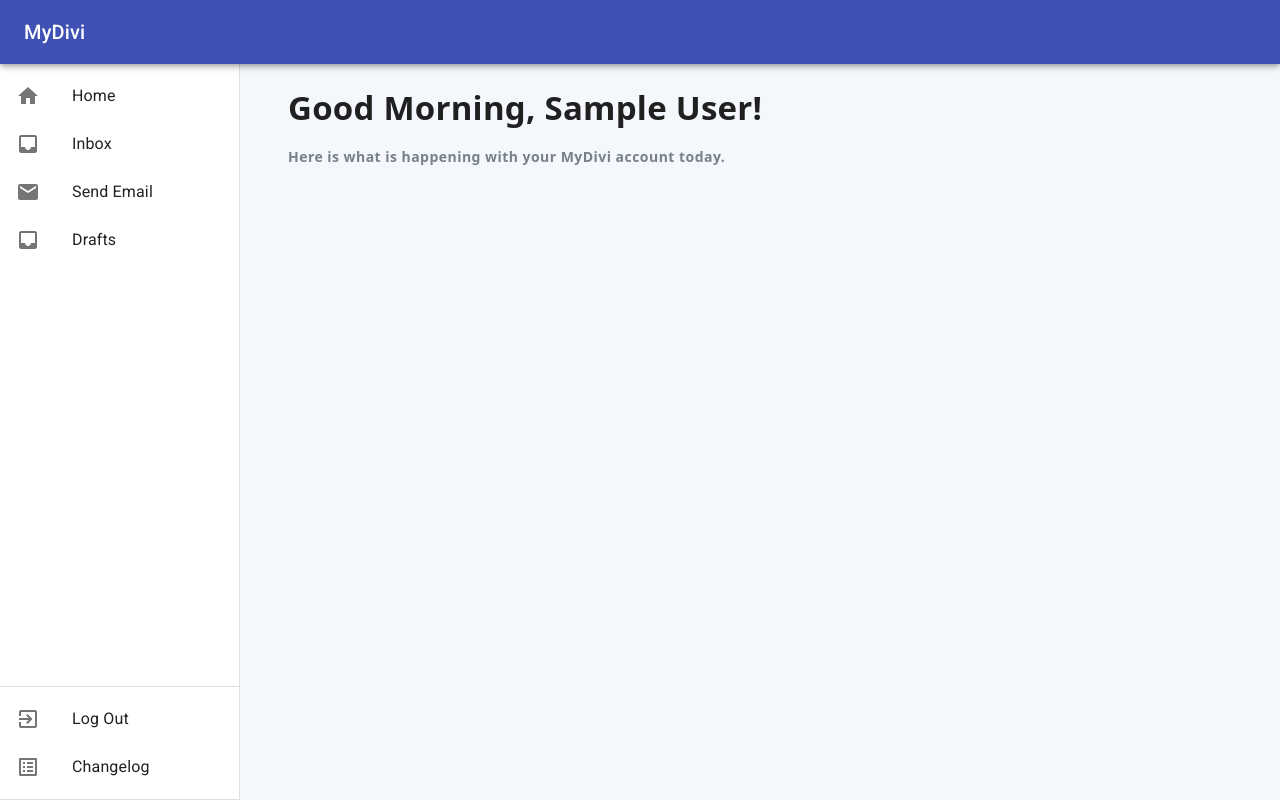
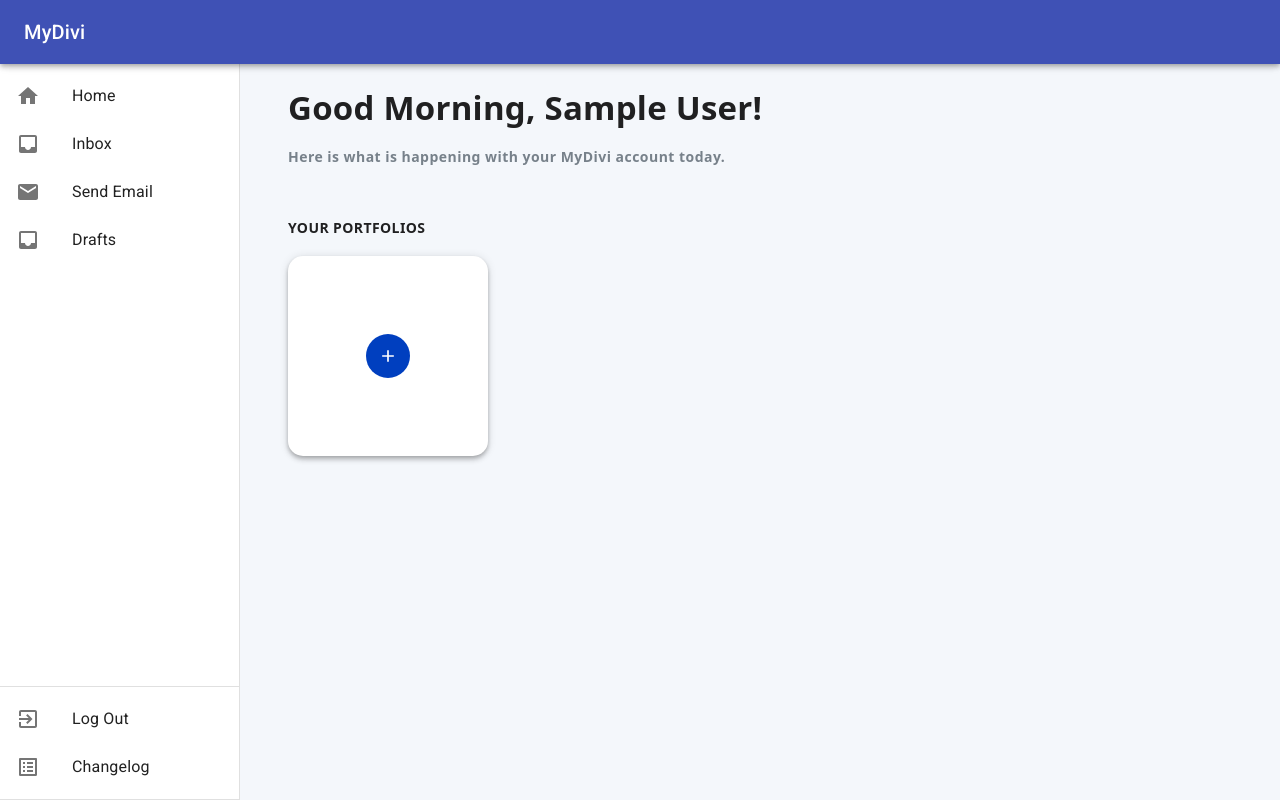
Before and after one commit to Harsh-Tuwar/MyDivi, a React (Create React App) app: page /dash in a window 1280 px wide. Built offline with nearby package versions, Linux system fonts and the light colour scheme; no server answers; sample sign-in values are in the browser's storage.

Commit message:
Add New portofolio card added

```diff
--- a/public/index.html
+++ b/public/index.html
@@ -9,7 +9,6 @@
     <link rel="apple-touch-icon" href="logo192.png" />
 	  <link rel="stylesheet" href="https://fonts.googleapis.com/icon?family=Material+Icons" />
     <link rel="preconnect" href="https://fonts.gstatic.com">
-    <!-- <link href="https://fonts.googleapis.com/css2?family=Rubik&display=swap" rel="stylesheet"> -->
 	  <link rel="stylesheet" href="https://fonts.googleapis.com/css?family=Roboto:300,400,500,700&display=swap" />
     <!--
       manifest.json provides metadata used when your web app is installed on a
--- a/src/components/home/Dashboard.jsx
+++ b/src/components/home/Dashboard.jsx
@@ -3,6 +3,7 @@ import { connect } from 'react-redux';
 import React from 'react';
 import { auth } from '../../firebase';
 import clsx from 'clsx';
+import { NewPortofolioCard } from '../misc';
 
 const useStyles = makeStyles((theme) => ({
 	dashFont: {
@@ -43,7 +44,7 @@ const Dashboard = (props) => {
 	return (
 		<Container>
 			<CssBaseline />
-			<Grid container component="main">
+			<Grid container component="main" direction='column' spacing={4}>
 				<CssBaseline />
 				<Grid item>
 					<Typography component="h4" className={clsx(classes.greetings, classes.dashFont, classes.boldFont)} variant="h4" gutterBottom paragraph>
@@ -52,6 +53,12 @@ const Dashboard = (props) => {
 					<Typography component="p" variant="caption" gutterBottom paragraph className={clsx(classes.dashFont, classes.boldFont, classes.caption)}>
 						Here is what is happening with your MyDivi account today.
 					</Typography>
+				</Grid>
+				<Grid item>
+					<Typography component="h6" className={clsx(classes.dashFont, classes.boldFont)} variant="button" gutterBottom paragraph>
+						Your Portfolios
+					</Typography>
+					<NewPortofolioCard />
 				</Grid>
 			</Grid>
 		</Container>
--- /dev/null
+++ b/src/components/misc/NewPortofolioCard.jsx
@@ -0,0 +1,38 @@
+import React from 'react';
+import { Paper, makeStyles, IconButton, withStyles, Typography } from '@material-ui/core';
+import { Add } from '@material-ui/icons';
+
+const useStyles = makeStyles((theme) => ({
+	paper: {
+		height: 200,
+		width: 200,
+		borderRadius: 15,
+		display: 'flex'
+	}
+}));
+
+const ColorButton = withStyles((theme) => ({
+	root: {
+		color: theme.palette.getContrastText('#003fbf'),
+		backgroundColor: '#003fbf',
+		'&:hover': {
+			backgroundColor: '#003fbf'
+		}
+	}
+}))(IconButton);
+
+const NewPortofolioCard = () => {
+	const classes = useStyles();
+
+	return (
+		<Paper className={classes.paper} elevation={4}>
+			<div style={{ margin: 'auto' }}>
+				<ColorButton color="primary" size="medium">
+					<Add fontSize='small' />
+				</ColorButton>
+			</div>
+		</Paper>
+	);
+};
+
+export default NewPortofolioCard;
--- a/src/components/misc/index.js
+++ b/src/components/misc/index.js
@@ -1,2 +1,3 @@
 export { default as Copyright } from './Copyright';
 export { default as MyAlert } from './MyAlert';
+export { default as NewPortofolioCard } from './NewPortofolioCard';
```
